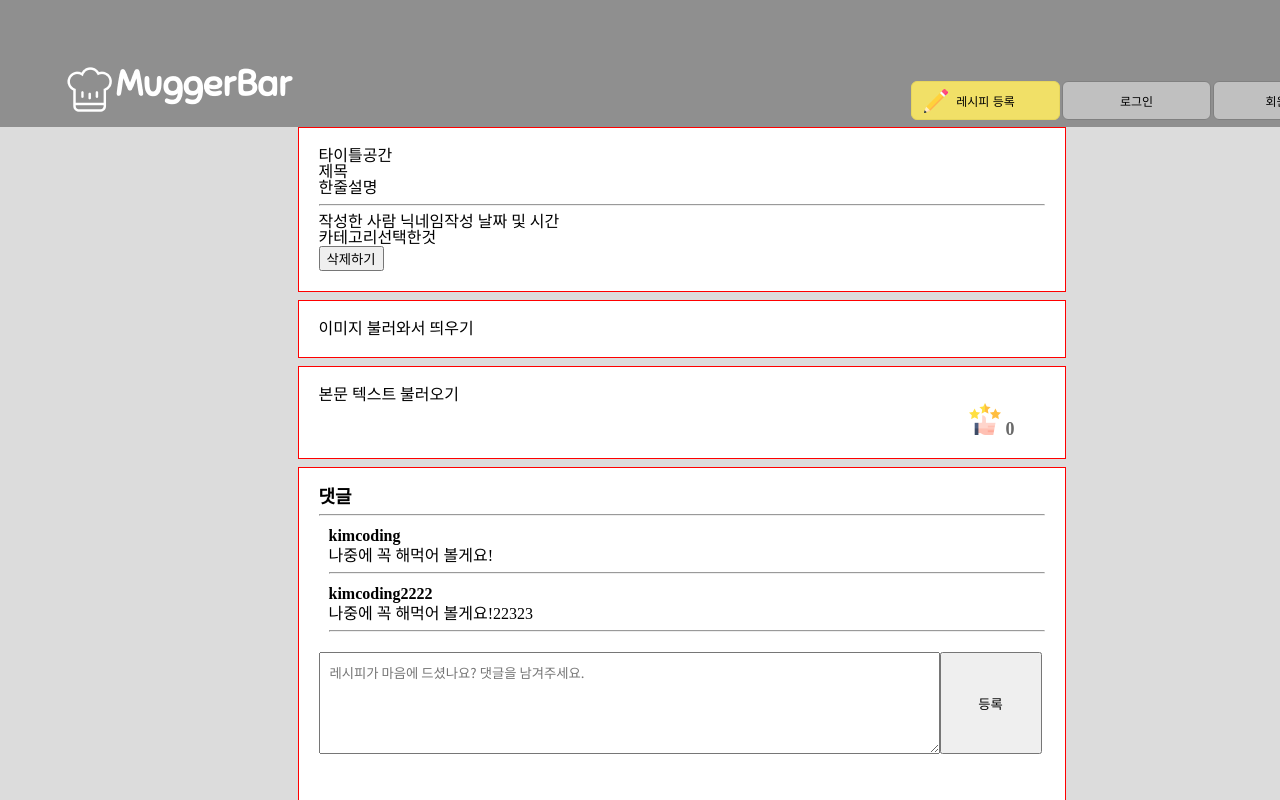
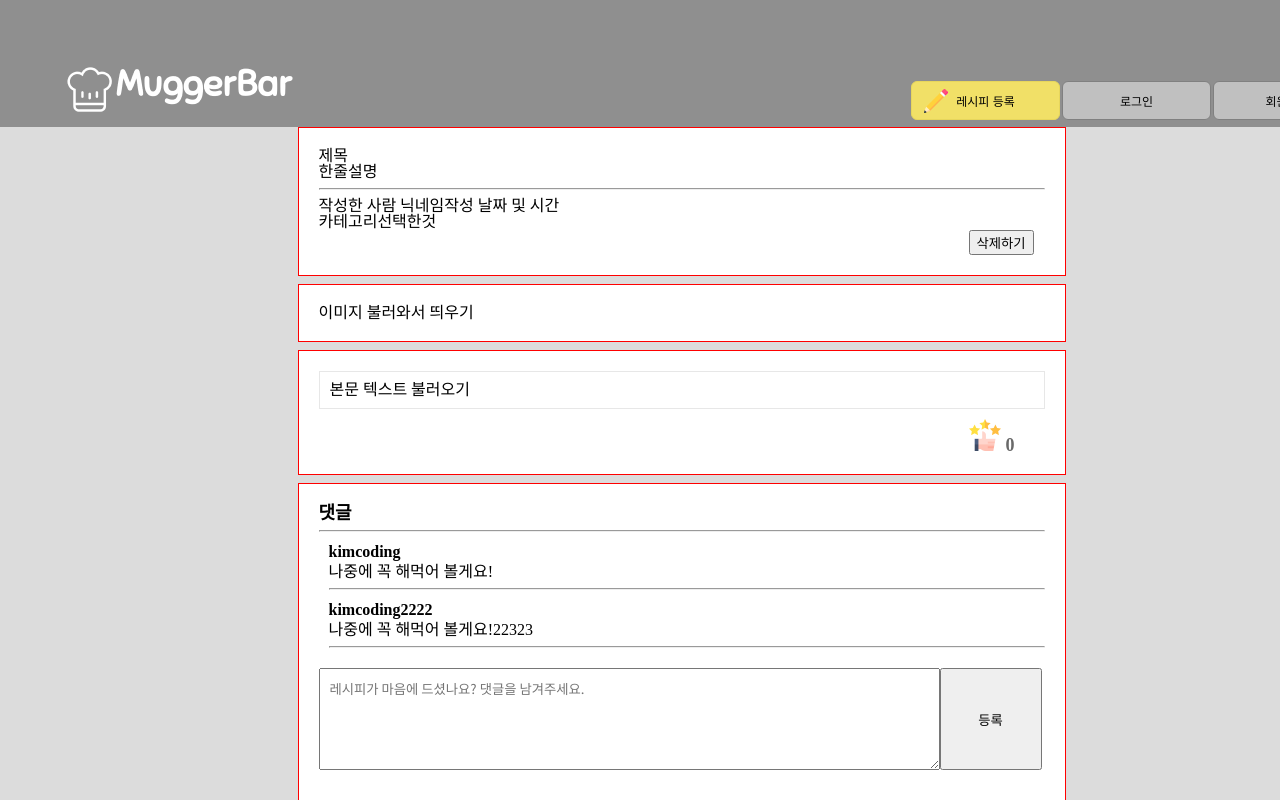
Before and after one commit to dddtttt000/MuggerBar-1, a React (Create React App) app in the folder client/: page /recipes in a window 1280 px wide. Built offline with nearby package versions, Linux system fonts and the light colour scheme.

Commit message:
Feat : Add functions

```diff
--- a/client/src/App.css
+++ b/client/src/App.css
@@ -444,6 +444,21 @@ input::placeholder {
   margin-left: 5px;
 }
 
+.rp-desc {
+  border: 1px solid #e7e7e7;
+  padding: 10px;
+  margin-bottom: 10px;
+}
+
+.rp-delete {
+  position: relative;
+  left: 650px;
+}
+
+.btn-delete {
+  cursor: pointer;
+}
+
 /* http://meyerweb.com/eric/tools/css/reset/
    v2.0 | 20110126
    License: none (public domain)
--- a/client/src/App.js
+++ b/client/src/App.js
@@ -27,7 +27,6 @@ function App() {
         <Route path="/signup">
           <Signup />
         </Route>
-
         <Route path="/mypage">
           <Mypage userInfo={userInfo} />
         </Route>
--- a/client/src/dummy/recipelist.js
+++ b/client/src/dummy/recipelist.js
@@ -1,7 +1,7 @@
 const dummyRecipes = [
   {
     id: 1,
-    user_id: "cookingking",
+    user_nickname: "cookingking",
     recipe_title:
       "부드러운 오징어는 청양고추 마요네즈 소스와 함께 먹어야 제맛~!",
     recipe_subtitle:
@@ -16,7 +16,7 @@ const dummyRecipes = [
 
   {
     id: 2,
-    user_id: "cookingking2222",
+    user_nickname: "cookingking2222",
     recipe_title:
       "부드러운 오징어는 청양고추 마요네즈 소스와 함께 먹어야 제맛~!",
     recipe_subtitle:
--- a/client/src/pages/Recipes.js
+++ b/client/src/pages/Recipes.js
@@ -9,6 +9,9 @@ function Recipes({ userInfo }) {
   const [msg, setMsg] = useState("");
   const [like, setLike] = useState(0);
   const [isClick, setIsClick] = useState(false);
+  const [isMyContent, setIsMyContent] = useState(false);
+  // TODO: props 로 받아온 userInfo 의 email 과 게시물을 작성한 유저의 email 이 같으면,
+  // 삭제하기 버튼을 보여주고, 아니면 안보여준다. -> isMyContent
 
   const handleButtonClick = () => {
     const comment = {
@@ -34,12 +37,18 @@ function Recipes({ userInfo }) {
     setIsClick(false);
   };
 
+  const handleDelete = () => {
+    // TODO: 삭제하기 버튼을 누르면 해당 게시물이 삭제되어야함
+    // 서버에 post 요청을 보낸다.
+    // 메인페이지로 리디렉션한다.
+    console.log("delete");
+  };
+
   return (
     <div className="rp">
       <center>
         <MainNav />
         <div className="rp-wrap title">
-          타이틀공간
           <div className="rp-title">
             <div>제목</div>
             <div>한줄설명</div>
@@ -52,14 +61,16 @@ function Recipes({ userInfo }) {
               <span className="rp-category">카테고리</span>
               <span className="rp-category-value">선택한것</span>
             </div>
-            <div>
-              <button className="rp-delete">삭제하기</button>
-            </div>
+            <span className="rp-delete">
+              <button className="btn-delete" onClick={handleDelete}>
+                삭제하기
+              </button>
+            </span>
           </div>
         </div>
         <div className="rp-wrap pic">이미지 불러와서 띄우기</div>
-        <div className="rp-wrap desc">
-          본문 텍스트 불러오기
+        <div className="rp-wrap">
+          <div className="rp-desc">본문 텍스트 불러오기</div>
           <div className="r-likes">
             <div
               className="r-img"
--- a/client/src/pages/Signup.js
+++ b/client/src/pages/Signup.js
@@ -16,7 +16,7 @@ function Signup() {
   // const [emailErrMessage, setEmailErrMessage] = useState("");
   const [passwordErrMessage, setPasswordErrMessage] = useState("");
   const [passwordCheckErrMessage, setPasswordCheckErrMessage] = useState("");
-  const [nicknameErrMessage, setNicknameErrMessage] = useState("");
+  //const [nicknameErrMessage, setNicknameErrMessage] = useState("");
   const [errMessage, setErrMessage] = useState("");
   // 회원가입 성공 시 웰컴 모달 보여주기
   const [showModal, setShowModal] = useState(false);
```
Also changed, not shown: client/src/dummy/userInfo.js (added, +12 -0 lines).
